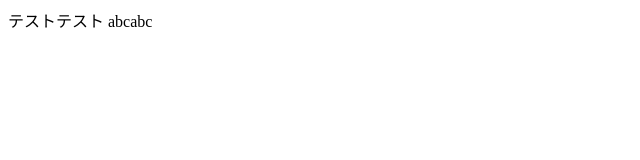
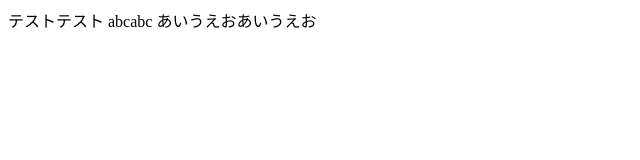
Before and after one commit to hajipion/test-git-0720, a plain HTML site: page index.html in a window 1280 px wide. Shown: the whole page, without its empty margins (0-640 px from the left). Drawn offline with Linux system fonts and the light colour scheme.

Commit message:
「あいうえお」を追加

```diff
--- a/index.html
+++ b/index.html
@@ -9,5 +9,6 @@
 <body>
 	テストテスト
 	abcabc
+	あいうえおあいうえお
 </body>
 </html>
```
